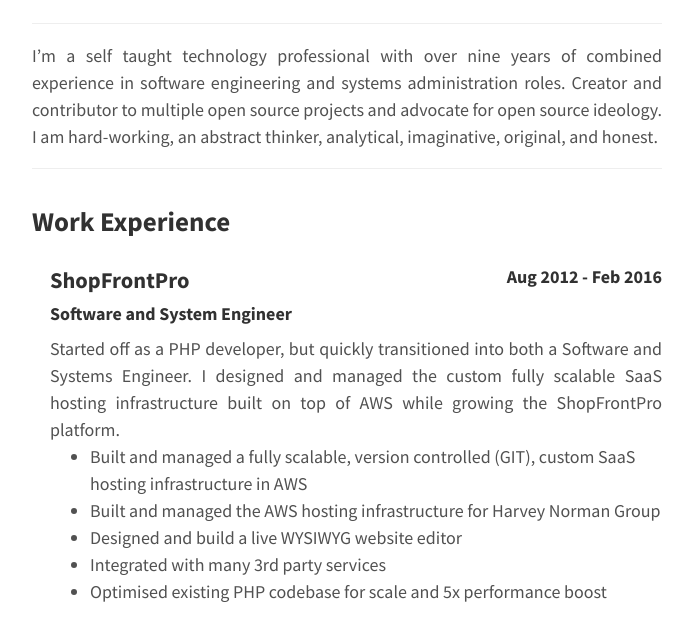
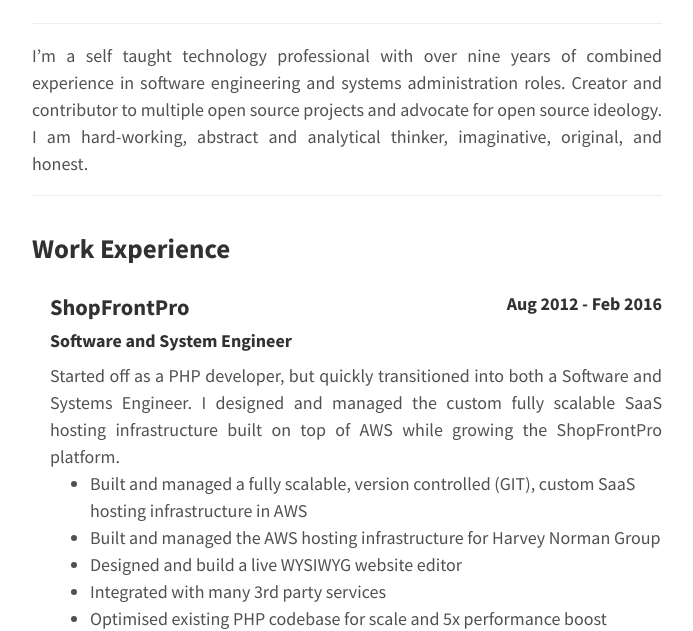
Before and after one commit to icodethings/icodethings.github.io, a Jekyll site: the page built from resume/index.html, in a window 1280 px wide and 900 px high, cut to the strip 269-900 px from the top of the window. Shown: the whole strip, without its empty margins (293-986 px from the left). Built offline with Jekyll 4.4.1, drawn with Linux system fonts in a browser that asks for light colours.

Commit message:
More resume updates!

```diff
--- a/_data/resume.json
+++ b/_data/resume.json
@@ -6,7 +6,7 @@
 		"email": "matt@icodethin.gs",
 		"phone": "+61 488 133 781",
 		"website": "http://icodethin.gs",
-		"summary": "I’m a self taught technology professional with over nine years of combined experience in software engineering and systems administration roles. Creator and contributor to multiple open source projects and advocate for open source ideology. I am hard-working, an abstract thinker, analytical, imaginative, original, and honest.",
+		"summary": "I’m a self taught technology professional with over nine years of combined experience in software engineering and systems administration roles. Creator and contributor to multiple open source projects and advocate for open source ideology. I am hard-working, abstract and analytical thinker, imaginative, original, and honest.",
 		"profiles": [
 			{
 				"network": "Twitter",
```
